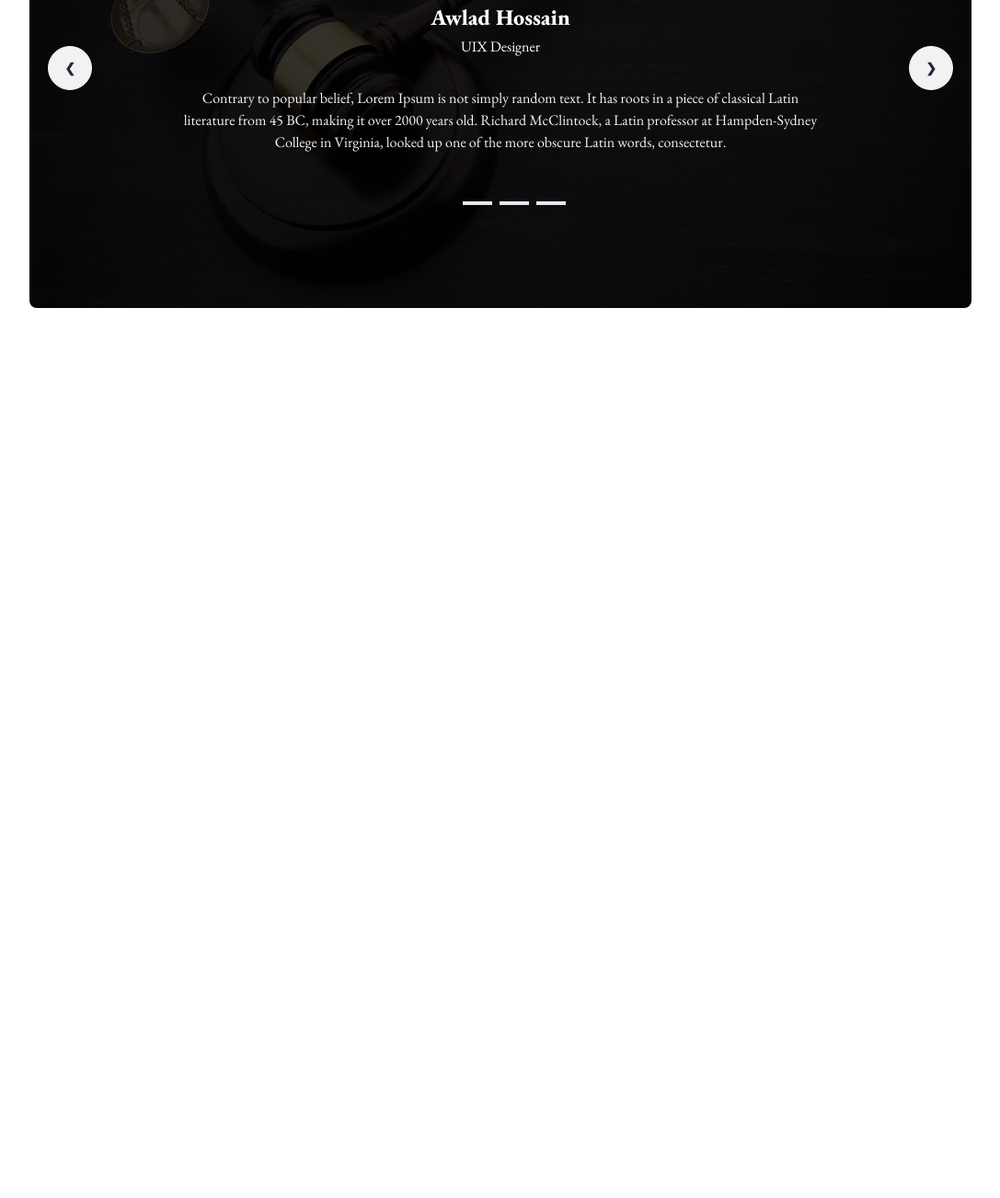
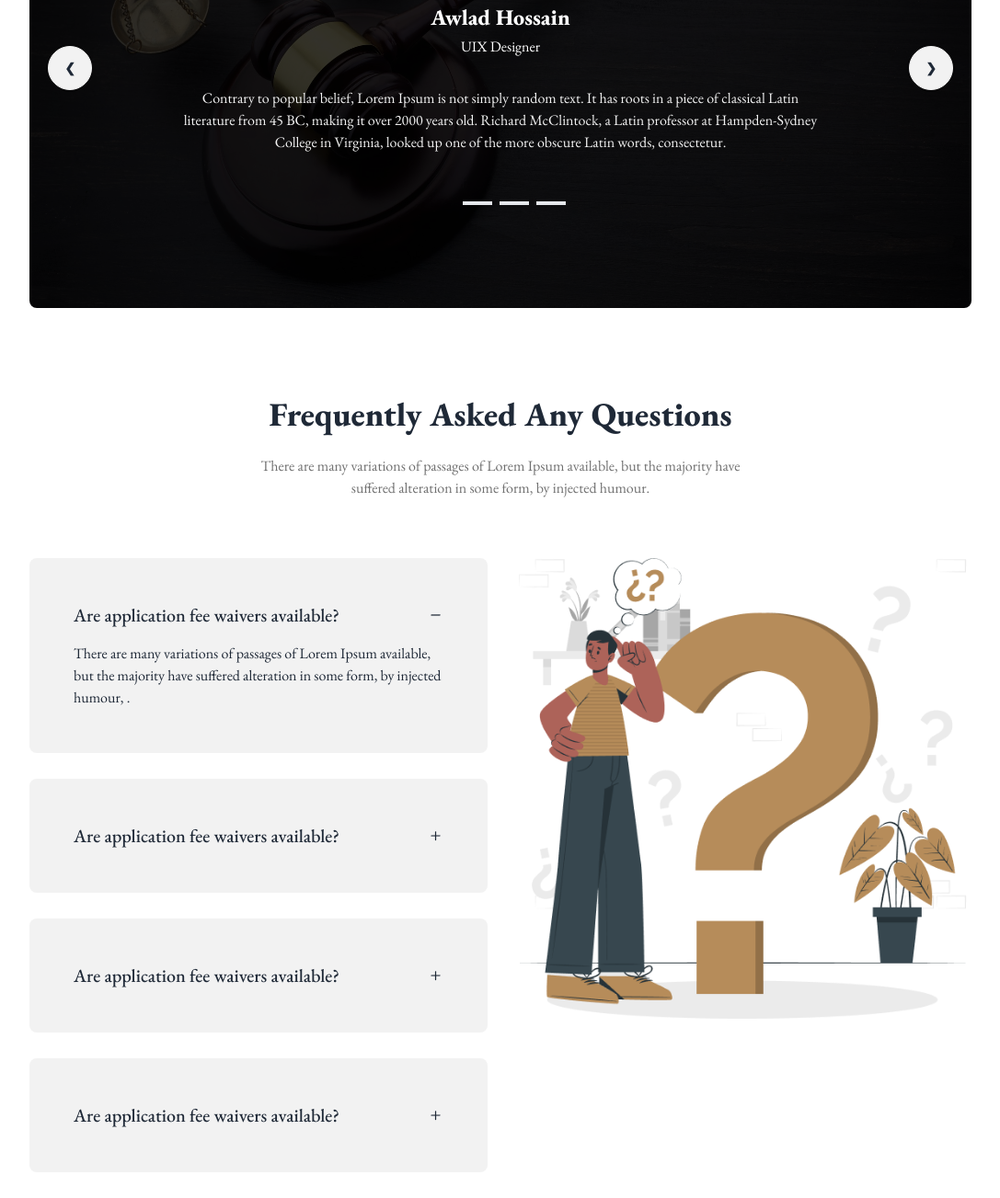
Before and after one commit to Sadia492/legal-solution-with-tailwind, a plain HTML site: page index.html in a window 1280 px wide. Shown: the part 2235-3538 px from the top of the page at 92% size, without its empty margins (96-1183 px from the left). Before the commit the page ends 2570 px from the top, so only its background shows below. Drawn offline with nearby package versions, Linux system fonts and the light colour scheme.

Commit message:
faq section added

```diff
--- a/index.html
+++ b/index.html
@@ -348,7 +348,7 @@
         </div>
       </section>
       <!-- area section ends here -->
-      <!-- client section startss here -->
+      <!-- client section starts here -->
 
       <section>
         <h2 class="font-extrabold text-4xl text-center">What Our Client Say</h2>
@@ -471,6 +471,77 @@
         </div>
       </section>
       <!-- client section ends here -->
+      <!-- faq section starts here -->
+      <section>
+        <h2 class="font-extrabold text-4xl text-center">
+          Frequently Asked Any Questions
+        </h2>
+        <p class="text-[#707070] text-center mt-6">
+          There are many variations of passages of Lorem Ipsum available, but
+          the majority have <br />suffered alteration in some form, by injected
+          humour.
+        </p>
+        <div class="flex gap-7 flex-col lg:flex-row mt-16">
+          <div class="flex-1">
+            <div class="collapse collapse-plus bg-base-200 p-8 rounded-lg mb-7">
+              <input type="radio" name="my-accordion-3" checked="checked" />
+              <div class="collapse-title text-xl font-medium">
+                Are application fee waivers available?
+              </div>
+              <div class="collapse-content">
+                <p>
+                  There are many variations of passages of Lorem Ipsum
+                  available, but the majority have suffered alteration in some
+                  form, by injected humour, .
+                </p>
+              </div>
+            </div>
+            <div class="collapse collapse-plus bg-base-200 p-8 rounded-lg mb-7">
+              <input type="radio" name="my-accordion-3" />
+              <div class="collapse-title text-xl font-medium">
+                Are application fee waivers available?
+              </div>
+              <div class="collapse-content">
+                <p>
+                  There are many variations of passages of Lorem Ipsum
+                  available, but the majority have suffered alteration in some
+                  form, by injected humour, .
+                </p>
+              </div>
+            </div>
+            <div class="collapse collapse-plus bg-base-200 p-8 rounded-lg mb-7">
+              <input type="radio" name="my-accordion-3" />
+              <div class="collapse-title text-xl font-medium">
+                Are application fee waivers available?
+              </div>
+              <div class="collapse-content">
+                <p>
+                  There are many variations of passages of Lorem Ipsum
+                  available, but the majority have suffered alteration in some
+                  form, by injected humour, .
+                </p>
+              </div>
+            </div>
+            <div class="collapse collapse-plus bg-base-200 p-8 rounded-lg mb-7">
+              <input type="radio" name="my-accordion-3" />
+              <div class="collapse-title text-xl font-medium">
+                Are application fee waivers available?
+              </div>
+              <div class="collapse-content">
+                <p>
+                  There are many variations of passages of Lorem Ipsum
+                  available, but the majority have suffered alteration in some
+                  form, by injected humour, .
+                </p>
+              </div>
+            </div>
+          </div>
+          <div class="flex-1">
+            <img class="w-full" src="images/faq.png" alt="" />
+          </div>
+        </div>
+      </section>
+      <!-- faq section ends here -->
     </main>
     <footer></footer>
   </body>
```
